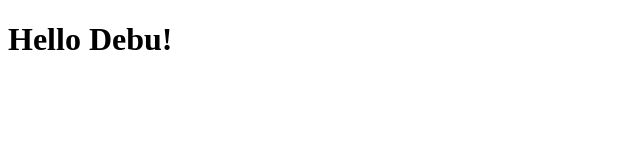
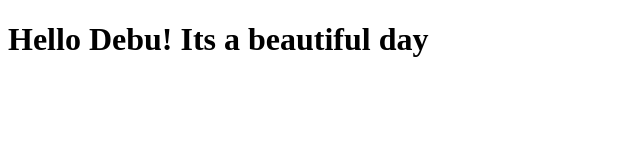
Before and after one commit to debugehlot/html-css, a plain HTML site: page site/index.html in a window 1280 px wide. Shown: the whole page, without its empty margins (0-640 px from the left). Drawn offline with Linux system fonts and the light colour scheme.

Commit message:
Small Change

```diff
--- a/site/index.html
+++ b/site/index.html
@@ -4,6 +4,6 @@
 	<title>Hello Debu!</title>
 </head>
 <body>
-<h1>Hello Debu!</h1>
+<h1>Hello Debu! Its a beautiful day</h1>
 </body>
 </html>
```
